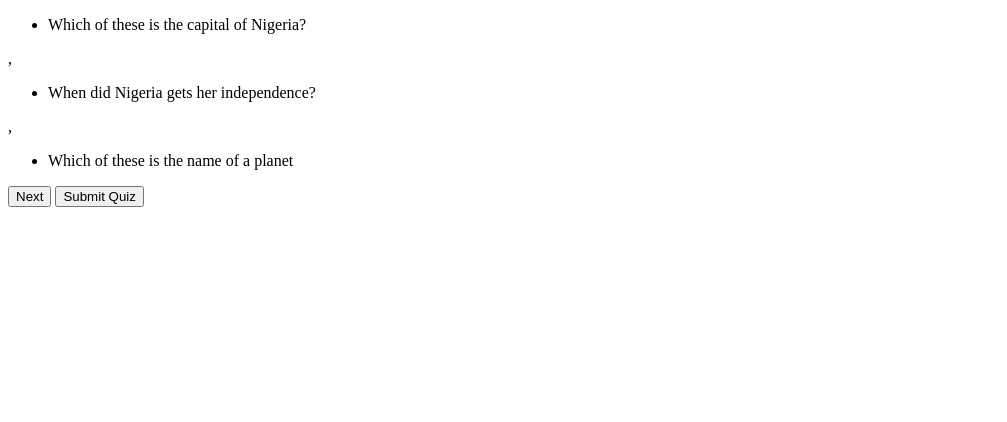
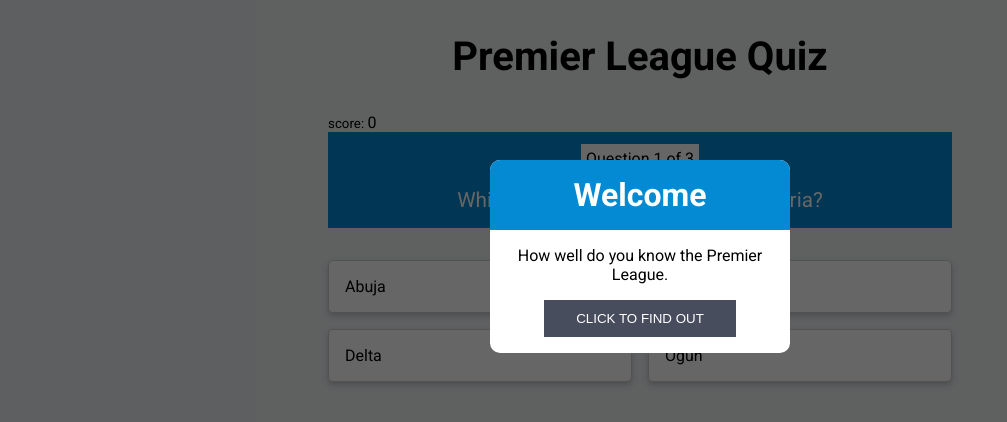
Before and after one commit to peax3/Quiz-App, a plain HTML site: page index.html in a window 1280 px wide. Shown: the whole page, without its empty margins (0-1007 px from the left). Drawn offline with Linux system fonts and the light colour scheme.

Commit message:
add javascript functionality and styling

```diff
--- a/data/questions.js
+++ b/data/questions.js
@@ -2,8 +2,8 @@
 export default [
   {
     question: "Which of these is the capital of Nigeria?",
-    options: ["Abuja", "Lagos", "Delta"],
-    answer: 1,
+    options: ["Abuja", "Lagos", "Delta", "Ogun"],
+    answer: 0,
   },
   {
     question: "When did Nigeria gets her independence?",
--- a/index.html
+++ b/index.html
@@ -7,10 +7,47 @@
     <title>Quiz App</title>
   </head>
   <body>
+    <nav>
+      <h1>Premier League Quiz</h1>
+    </nav>
+    <!-- start modal -->
+    <div class="modal-container start-modal">
+      <div class="modal">
+        <h1>Welcome</h1>
+        <p>
+          How well do you know the Premier League.
+        </p>
+        <button type="button" class="btn start-quiz">click to find out</button>
+      </div>
+    </div>
+
     <div class="container">
-      <div id="quiz"></div>
-      <button type="button" class="btn" id="next-btn">Next</button>
-      <button type="button" id="sumbit-btn" class="btn">Submit Quiz</button>
+      <div id="quiz">
+        <div><small>score: </small><span class="score"></span></div>
+        <div id="question-container"></div>
+        <div id="options-container"></div>
+      </div>
+      <div class="buttons-container">
+        <button type="button" class="btn" id="next-btn">Next Question</button>
+        <button type="button" id="submit-btn" class="btn">Submit Quiz</button>
+      </div>
+    </div>
+
+    <!-- submit modal -->
+    <div class="modal-container result-modal">
+      <div class="modal">
+        <h1>
+          Congratulations!
+        </h1>
+
+        <p>
+          You have completed the Quiz.
+          <br />
+          You got <strong><span id="final-score"></span></strong> from
+          <strong><span id="total"></span></strong> Questions
+        </p>
+        <button type="button" class="btn play-again">PLAY AGAIN</button>
+      </div>
     </div>
 
     <script type="module" src="./script.js"></script>
--- a/script.js
+++ b/script.js
@@ -1,18 +1,88 @@
 import questions from "./data/questions.js";
+import { ui } from "./ui.js";
 
-const quiz = document.getElementById("quiz");
 const nextBtn = document.getElementById("next-btn");
+const submitBtn = document.getElementById("submit-btn");
+const optionsContainer = document.querySelector("#options-container");
 
-function showQuiz() {
-  let output = questions.map(
-    (elem) =>
-      `
-    <ul>
-      <li>${elem.question}</li>
-    </ul>
-    `
+// Event listeners
+document.addEventListener("DOMContentLoaded", startQuiz);
+nextBtn.addEventListener("click", toNextQuiz);
+submitBtn.addEventListener("click", toSubmitQuiz);
+document.querySelector(".play-again").addEventListener("click", toPlayAgain);
+document.querySelector(".start-quiz").addEventListener("click", toStartQuiz);
+
+let currentQuestionIndex = 0;
+let score = 0;
+const totalQuestionNum = questions.length;
+
+function startQuiz() {
+  // show the first question
+  ui.showQuiz(
+    questions[currentQuestionIndex],
+    currentQuestionIndex + 1,
+    totalQuestionNum
   );
-  quiz.innerHTML = output;
+  ui.updateScore(score);
+  assignChangeHandler();
+  ui.showStartModal();
 }
 
-showQuiz();
+function toStartQuiz() {
+  ui.removeStartModal();
+}
+
+// assign onChange handler each option
+function assignChangeHandler() {
+  if (optionsContainer !== undefined) {
+    const options = optionsContainer.querySelectorAll(".option");
+    options.forEach((option) =>
+      option.addEventListener("change", (e) => checkAnswer(e, options))
+    );
+  }
+}
+
+// check the answer
+function checkAnswer(e, options) {
+  // disable the other options to prevent the user from clicking it
+  options.forEach((option) => {
+    if (option !== e.target) {
+      option.disabled = true;
+    }
+  });
+
+  // check if the answer is correct
+  if (e.target.value == questions[currentQuestionIndex].answer) {
+    score = score + 1;
+    ui.updateScore(score);
+    e.target.parentElement.style.backgroundColor = "green";
+  } else {
+    e.target.parentElement.style.backgroundColor = "red";
+  }
+
+  if (currentQuestionIndex >= totalQuestionNum - 1) {
+    ui.showSubmitButton();
+  } else {
+    ui.showNextButton();
+  }
+}
+
+function toNextQuiz() {
+  currentQuestionIndex = currentQuestionIndex + 1;
+
+  ui.showQuiz(
+    questions[currentQuestionIndex],
+    currentQuestionIndex + 1,
+    totalQuestionNum
+  );
+  assignChangeHandler();
+  ui.removeNextButton();
+}
+
+function toSubmitQuiz() {
+  ui.showResultModal(score, totalQuestionNum);
+}
+
+function toPlayAgain() {
+  window.location.reload(true);
+}
--- a/style.css
+++ b/style.css
@@ -0,0 +1,163 @@
+@import url("https://fonts.googleapis.com/css2?family=Roboto:wght@400;500;700&display=swap");
+
+:root {
+  --primary-color: #048ad3;
+}
+
+* {
+  box-sizing: border-box;
+}
+
+body {
+  font-family: "Roboto", sans-serif;
+  font-weight: 400;
+  margin: 0;
+  padding: 0;
+  background-color: #edeff1;
+}
+
+label {
+  display: block;
+}
+
+nav {
+  text-align: center;
+}
+
+nav h1 {
+  font-size: 2.5rem;
+}
+
+.container {
+  max-width: 40rem;
+  margin: 0 auto;
+}
+
+#quiz {
+  margin-top: 2rem;
+  padding: 0 0.5rem;
+}
+
+#question-container {
+  background-color: var(--primary-color);
+  color: #fff;
+  text-align: center;
+  padding: 1rem;
+}
+
+#question-container .question-number {
+  background-color: #fff;
+  color: #000;
+  padding: 0.3rem;
+}
+
+#question-container .question-body {
+  font-size: 1.3rem;
+  margin-bottom: 0;
+}
+
+#options-container {
+  margin-top: 2rem;
+  display: grid;
+  grid-template-columns: repeat(2, 1fr);
+  grid-auto-flow: row;
+  gap: 1rem;
+}
+
+#options-container label {
+  position: relative;
+  padding: 1rem;
+  border: 1px solid #ccc;
+  background-color: #fff;
+  box-shadow: 0px 3px 5px hsla(208, 11%, 70%, 0.7);
+  transition: background 0.3s ease;
+  border-radius: 5px;
+}
+
+#options-container label:hover {
+  transform: scale(1.02);
+}
+
+#options-container label input {
+  opacity: 0;
+  position: absolute;
+}
+
+.btn {
+  background-color: #484d5e;
+  padding: 0.7rem 2rem;
+  color: #fff;
+  border: 0;
+  outline: none;
+  text-transform: uppercase;
+}
+
+.btn:hover {
+  background-color: rgb(91, 90, 90);
+}
+
+.buttons-container {
+  text-align: center;
+  margin-top: 2rem;
+}
+
+#next-btn,
+#submit-btn {
+  display: none;
+}
+
+.modal-container {
+  background-color: rgba(0, 0, 0, 0.6);
+  position: fixed;
+  top: 0;
+  left: 0;
+  right: 0;
+  bottom: 0;
+  display: none;
+  animation: modalOpen 1s;
+}
+
+.start-modal.show-modal,
+.result-modal.show-modal {
+  display: block;
+  opacity: 1;
+  z-index: 1;
+}
+
+.modal {
+  text-align: center;
+  background-color: #fff;
+  position: absolute;
+  overflow: hidden;
+  max-width: 100%;
+  width: 300px;
+  top: 20vh;
+  left: 50%;
+  transform: translate(-50%);
+  border-radius: 10px;
+  padding-bottom: 1rem;
+}
+
+.modal h1 {
+  margin-top: 0;
+  margin-bottom: 0;
+  background-color: var(--primary-color);
+  color: #fff;
+  padding: 1rem;
+}
+
+@keyframes modalOpen {
+  from {
+    opacity: 0;
+  }
+  to {
+    opacity: 1;
+  }
+}
+
+@media screen and (max-width: 768px) {
+  #options-container {
+    grid-template-columns: 1fr;
+    text-align: center;
+  }
+}
--- a/ui.js
+++ b/ui.js
@@ -0,0 +1,53 @@
+class UI {
+  constructor() {
+    this.quiz = document.getElementById("quiz");
+    this.questionContainer = document.getElementById("question-container");
+    this.optionsContainer = document.getElementById("options-container");
+    this.nextBtn = document.getElementById("next-btn");
+    this.submitBtn = document.getElementById("submit-btn");
+    this.resultModal = document.querySelector(".result-modal");
+    this.startModal = document.querySelector(".start-modal");
+    this.currentScore = document.querySelector(".score");
+  }
+
+  showQuiz = (currentQuestion, currentQuestionNum, totalQuestionNum) => {
+    let question = `
+        <span class="question-number"> Question ${currentQuestionNum} of ${totalQuestionNum}</span>
+        <p class="question-body">${currentQuestion.question}</p>
+    `;
+
+    let options = currentQuestion.options.map(
+      (option, index) => `
+      <label>
+        <input type="radio" name="option" value=${index} class="option"/>
+        ${option}
+      </label>
+    `
+    );
+    this.questionContainer.innerHTML = question;
+    this.optionsContainer.innerHTML = options.join("");
+  };
+
+  showNextButton = () => (this.nextBtn.style.display = "inline-block");
+  removeNextButton = () => (this.nextBtn.style.display = "none");
+  showSubmitButton = () => (this.submitBtn.style.display = "inline-block");
+
+  showResultModal = (finalScore, total) => {
+    this.resultModal.querySelector("#final-score").textContent = finalScore;
+    this.resultModal.querySelector("#total").textContent = total;
+
+    this.resultModal.classList.add("show-modal");
+  };
+
+  showStartModal = () => {
+    this.startModal.classList.add("show-modal");
+  };
+
+  removeStartModal = () => {
+    this.startModal.classList.remove("show-modal");
+  };
+
+  updateScore = (value) => (this.currentScore.textContent = value);
+}
+
+export const ui = new UI();
```
